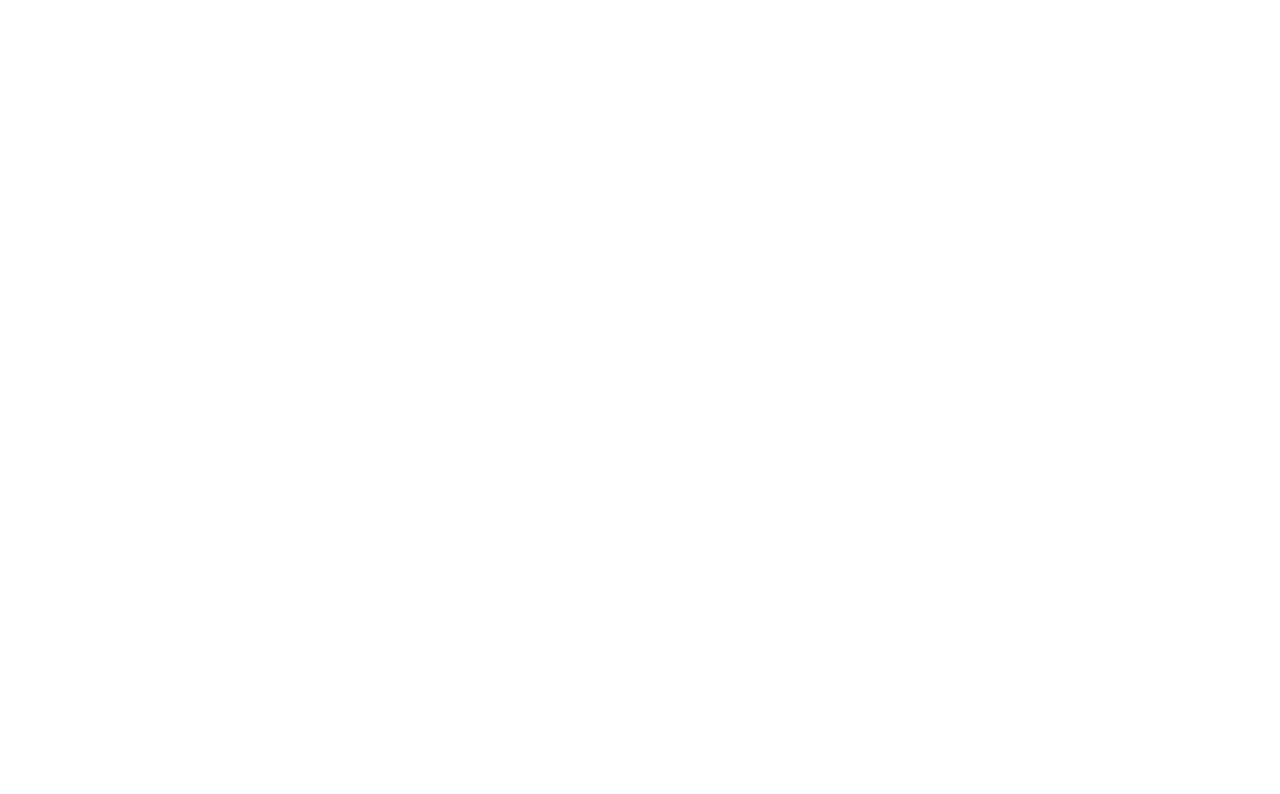
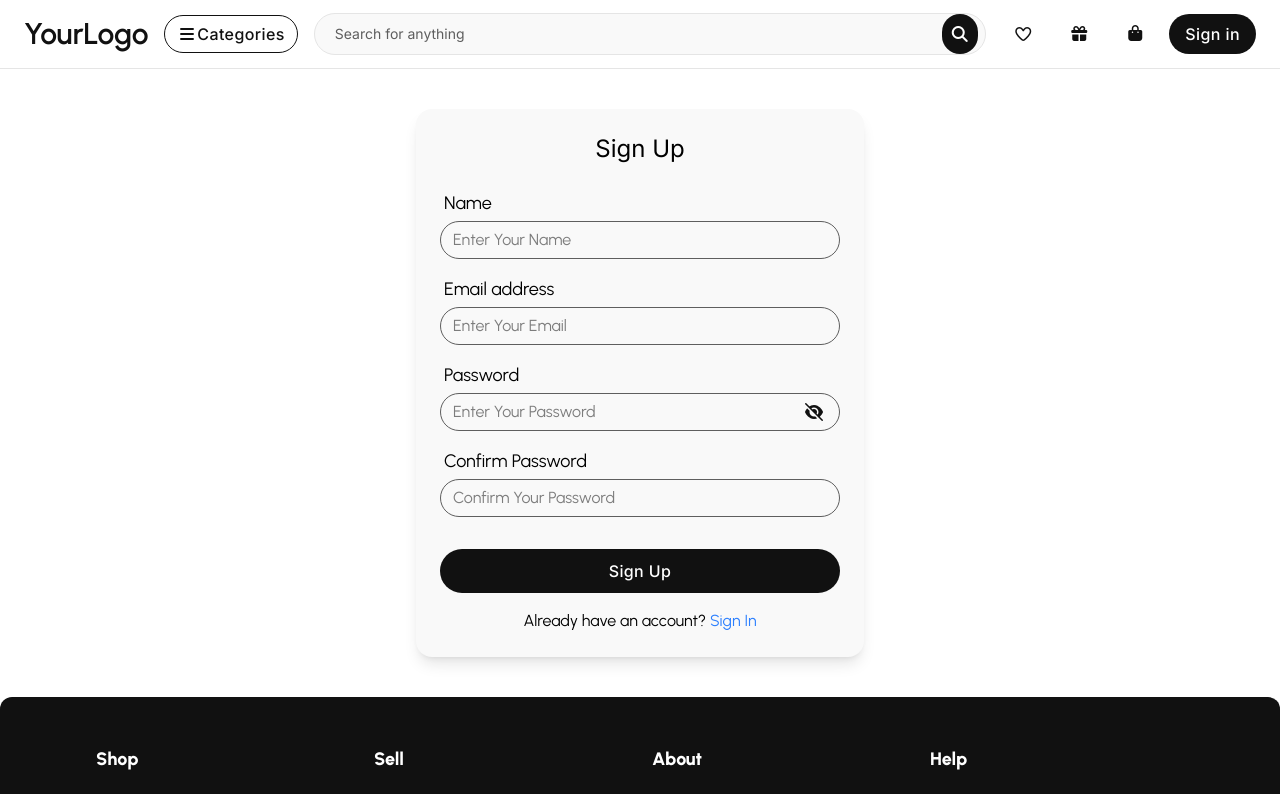
Before and after one commit to Xen-Xie/sttc-e, a React (Vite) app in the folder FrontEnd/: page /sign-up in a window 1280 px wide. Before the commit this address had no page. Shown: the top 794 px of the page. Built offline with nearby package versions, Linux system fonts and the light colour scheme.

Commit message:
Static SignUp page setup

```diff
--- a/FrontEnd/src/App.jsx
+++ b/FrontEnd/src/App.jsx
@@ -3,6 +3,7 @@
 import Layout from "./utils/layout";
 import Home from "./pages/client/Home/Home";
 import SignIn from "./pages/client/Auth/SignIn";
+import SignUp from "./pages/client/Auth/SignUp";
 function App() {
   return (
     <>
@@ -10,6 +11,7 @@
         <Route path="/" element={<Layout />}>
         <Route index element= {<Home />} />
         <Route path="/sign-in" element= {<SignIn />} />
+        <Route path="sign-up" element= {<SignUp />} />
 
         </Route>
       </Routes>
--- /dev/null
+++ b/FrontEnd/src/pages/client/Auth/SignUp.jsx
@@ -0,0 +1,200 @@
+import React, { useState } from "react";
+import Btn from "../../../components/common/UI/Btn";
+import { Link } from "react-router";
+
+function SignUp() {
+  const [email, setEmail] = useState("");
+  const [emailError, setEmailError] = useState("");
+
+  const [password, setPassword] = useState("");
+  const [passError, setPassError] = useState("");
+
+  const [confirmPassword, setConfirmPassword] = useState("");
+  const [confirmError, setConfirmError] = useState("");
+
+  const [showPassword, setShowPassword] = useState(false);
+
+  // Email Validation
+  const validateEmail = (value) => {
+    setEmail(value);
+    const regex = /^[^\s@]+@[^\s@]+\.[^\s@]+$/;
+
+    if (!value.trim()) setEmailError("Email is required");
+    else if (!regex.test(value)) setEmailError("Invalid email format");
+    else setEmailError("");
+  };
+
+  // Password Validation
+  const validatePassword = (value) => {
+    setPassword(value);
+
+    if (!value.trim()) setPassError("Password is required");
+    else if (value.length < 6)
+      setPassError("Password must be at least 6 characters");
+    else setPassError("");
+
+    // Confirm Password Match Check
+    if (confirmPassword && value !== confirmPassword) {
+      setConfirmError("Passwords do not match");
+    } else {
+      setConfirmError("");
+    }
+  };
+
+  // Confirm Password Validation
+  const validateConfirmPassword = (value) => {
+    setConfirmPassword(value);
+
+    if (value !== password) setConfirmError("Passwords do not match");
+    else setConfirmError("");
+  };
+
+  // Form Submit Validation
+  const handleSubmit = (e) => {
+    e.preventDefault();
+
+    let valid = true;
+
+    if (!email) {
+      setEmailError("Email is required");
+      valid = false;
+    }
+
+    if (!password) {
+      setPassError("Password is required");
+      valid = false;
+    }
+
+    if (password !== confirmPassword) {
+      setConfirmError("Passwords do not match");
+      valid = false;
+    }
+
+    if (!valid) return;
+
+    window.location.href = "/";
+  };
+
+  return (
+    <div className="bg-container max-w-md mx-2 xs:mx-3 md:mx-auto mt-10 p-6 rounded-2xl shadow-lg font-urbanist">
+      <h1 className="text-center text-2xl font-inter">Sign Up</h1>
+
+      <form onSubmit={handleSubmit}>
+        <div className="flex flex-col gap-4 mt-6">
+          {/* Name */}
+          <div className="flex flex-col gap-1">
+            <label htmlFor="name" className="text-lg mx-1">
+              Name
+            </label>
+            <input
+              type="text"
+              placeholder="Enter Your Name"
+              id="name"
+              className="border px-3 py-1.5 rounded-3xl outline-none transition border-secondary"
+            />
+          </div>
+
+          {/* Email */}
+          <div className="flex flex-col gap-1">
+            <label htmlFor="Email" className="text-lg mx-1">
+              Email address
+            </label>
+
+            <input
+              type="email"
+              placeholder="Enter Your Email"
+              id="Email"
+              value={email}
+              onChange={(e) => validateEmail(e.target.value)}
+              className={`border px-3 py-1.5 rounded-3xl outline-none transition
+                ${
+                  emailError
+                    ? "border-warning/60 bg-warning/20"
+                    : "border-secondary"
+                }
+              `}
+            />
+
+            {emailError && (
+              <p className="text-warning text-sm mx-1">{emailError}</p>
+            )}
+          </div>
+
+          {/* Password */}
+          <div className="flex flex-col gap-1">
+            <label htmlFor="password" className="text-lg mx-1">
+              Password
+            </label>
+
+            <div className="relative">
+              <input
+                type={showPassword ? "text" : "password"}
+                placeholder="Enter Your Password"
+                id="password"
+                value={password}
+                onChange={(e) => validatePassword(e.target.value)}
+                className={`border px-3 py-1.5 rounded-3xl outline-none w-full pr-10 transition
+                  ${
+                    passError
+                      ? "border-warning/60 bg-warning/20"
+                      : "border-secondary"
+                  }
+                `}
+              />
+
+              <i
+                className={`fa-solid text-primary ${
+                  showPassword ? "fa-eye" : "fa-eye-slash"
+                } absolute right-4 top-1/2 -translate-y-1/2 cursor-pointer`}
+                onClick={() => setShowPassword(!showPassword)}
+              ></i>
+            </div>
+
+            {passError && (
+              <p className="text-warning text-sm mx-1">{passError}</p>
+            )}
+          </div>
+
+          {/* Confirm Password */}
+          <div className="flex flex-col gap-1">
+            <label htmlFor="confirmPassword" className="text-lg mx-1">
+              Confirm Password
+            </label>
+
+            <input
+              type="password"
+              placeholder="Confirm Your Password"
+              id="confirmPassword"
+              value={confirmPassword}
+              onChange={(e) => validateConfirmPassword(e.target.value)}
+              className={`border px-3 py-1.5 rounded-3xl outline-none transition w-full
+                ${
+                  confirmError
+                    ? "border-warning/60 bg-warning/20"
+                    : "border-secondary"
+                }
+              `}
+            />
+
+            {confirmError && (
+              <p className="text-warning text-sm mx-1">{confirmError}</p>
+            )}
+          </div>
+
+          <Btn variant="primary" type="submit" className="w-full mt-4">
+            Sign Up
+          </Btn>
+        </div>
+
+        <div className="text-center mt-4">
+          Already have an account?{" "}
+          <Link to={"/sign-in"} className="text-blue-500 hover:underline">
+            Sign In
+          </Link>
+        </div>
+      </form>
+    </div>
+  );
+}
+
+export default SignUp;
```
